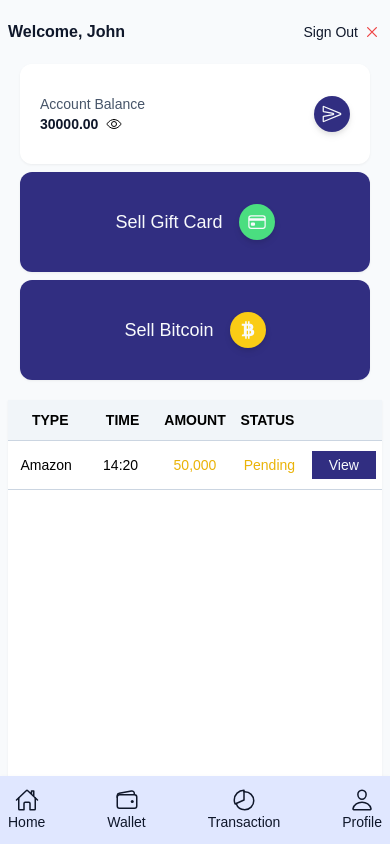
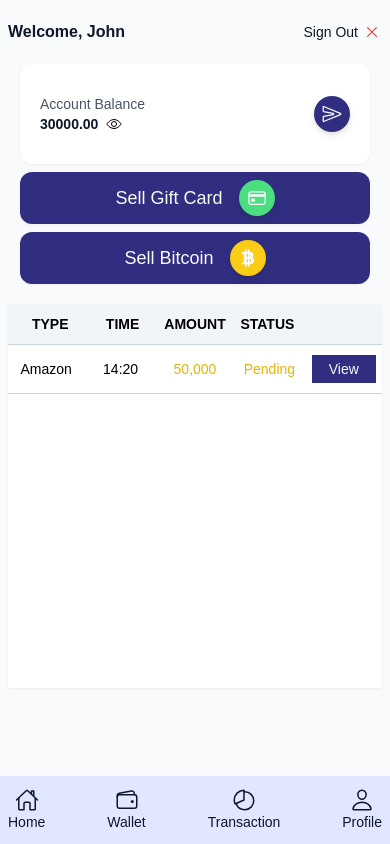
Before and after one commit to Compacttradaing/Compact-Trader, a React (Vite) app: page /app in a window 390 px wide. Built offline with nearby package versions, Linux system fonts and the light colour scheme.

Commit message:
Update NavBtn.jsx

```diff
--- a/src/features/Dashboard/NavBtn.jsx
+++ b/src/features/Dashboard/NavBtn.jsx
@@ -2,7 +2,7 @@ import { Link } from "react-router-dom";
 
 function NavBtn({ children }) {
   return (
-    <Link className="bg-indigo-900 text-slate-50 mb-2 transition-all duration-300 hover:drop-shadow drop-shadow-sm sm:w-[300px] h-[100px] rounded-xl flex items-center gap-4 justify-center">
+    <Link className="bg-indigo-900 text-slate-50 mb-2 transition-all duration-300 hover:drop-shadow drop-shadow-sm sm:w-[300px] py-2 sm:h-[100px] rounded-xl flex items-center gap-4 justify-center">
       {children}
     </Link>
   );
```
